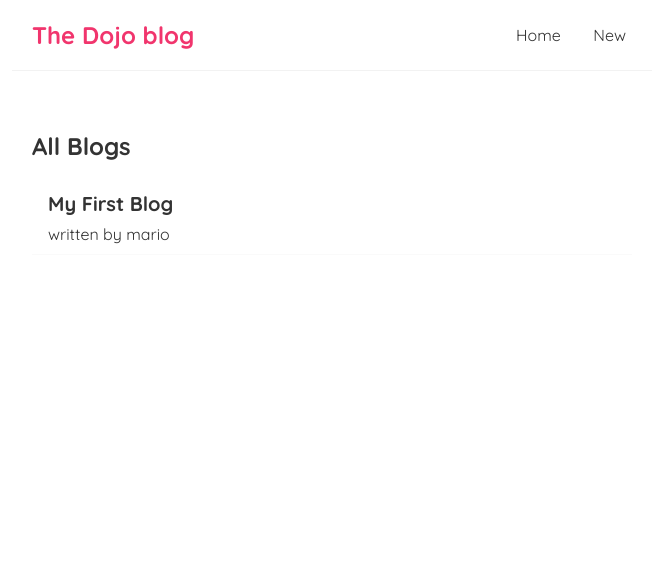
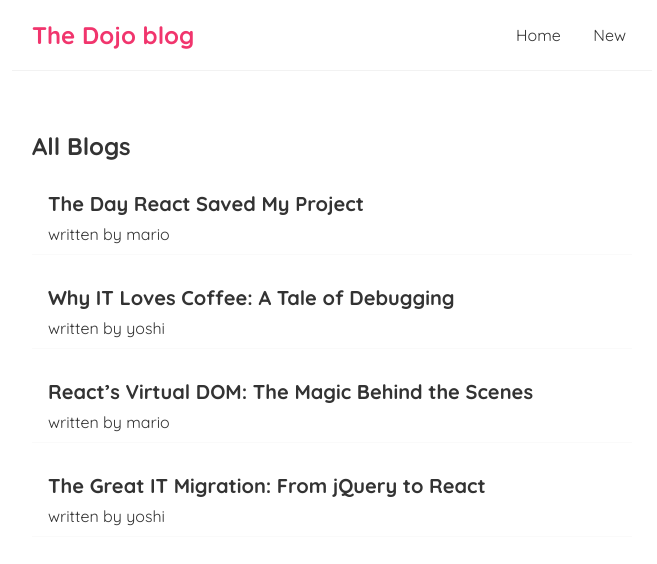
Before and after one commit to hunor10/SimpleReactBlog, a React (Create React App) app: page /create in a window 1280 px wide. Shown: the top 564 px of the page, without its empty margins (308-965 px from the left). Built offline with nearby package versions, Linux system fonts and the light colour scheme.

Commit message:
App update

```diff
--- a/src/App.js
+++ b/src/App.js
@@ -8,8 +8,32 @@ import useFetch from './useFetch';
 
 function App() {
   const initialBlogs = [
-    { id: 1, title: "My First Blog", body: "This is the content of my first blog post.", author: "mario" }
+    {
+      id: 1,
+      title: "The Day React Saved My Project",
+      body: "Back in 2017, I was working on a tight deadline for a client who needed a dynamic dashboard. Our initial plan was to use vanilla JavaScript, but the complexity of state management was slowing us down. That’s when I discovered React! Its component-based architecture and state management (using hooks, which came later) saved the day. We delivered the project on time, and the client was thrilled. Fun fact: React was first deployed on Facebook’s News Feed in 2011 and open-sourced in 2013—talk about a game-changer!",
+      author: "mario",
+    },
+    {
+      id: 2,
+      title: "Why IT Loves Coffee: A Tale of Debugging",
+      body: "It’s no secret that IT professionals and coffee go hand in hand. There’s a famous story in IT lore about a bug that took hours to fix—turns out, the developer just needed a coffee break to clear their head! The bug? A missing semicolon in a 10,000-line codebase. This reminds me of my own React debugging sessions—sometimes, a quick coffee break helps you spot that misplaced useEffect dependency. Fun fact: The first computer bug was literally a moth stuck in a relay, found in 1947 by Grace Hopper!",
+      author: "yoshi",
+    },
+    {
+      id: 3,
+      title: "React’s Virtual DOM: The Magic Behind the Scenes",
+      body: "One of the reasons I love React is its Virtual DOM. When I first learned about it, I was blown away by how it optimizes rendering. Instead of updating the entire DOM on every change, React creates a virtual representation, compares it with the real DOM, and only updates what’s necessary. This makes apps like this blog super fast! Fun fact: The concept of a Virtual DOM was popularized by React, but other frameworks like Vue and Svelte have since adopted similar ideas in their own way.",
+      author: "mario",
+    },
+    {
+      id: 4,
+      title: "The Great IT Migration: From jQuery to React",
+      body: "I once worked on a legacy project that was built entirely with jQuery. Every DOM manipulation was a nightmare, and the code was a mess of event listeners. Convincing the team to migrate to React was a challenge, but once we did, the difference was night and day. Components made the code modular, and state management became a breeze. It took us a month, but the app’s performance improved by 40%! Fun fact: jQuery was released in 2006 and dominated web development for nearly a decade before frameworks like React took over.",
+      author: "yoshi",
+    },
   ];
+
   const { data: blogs, setData: setBlogs, isPending, error } = useFetch(null, initialBlogs);
 
   return (
```
